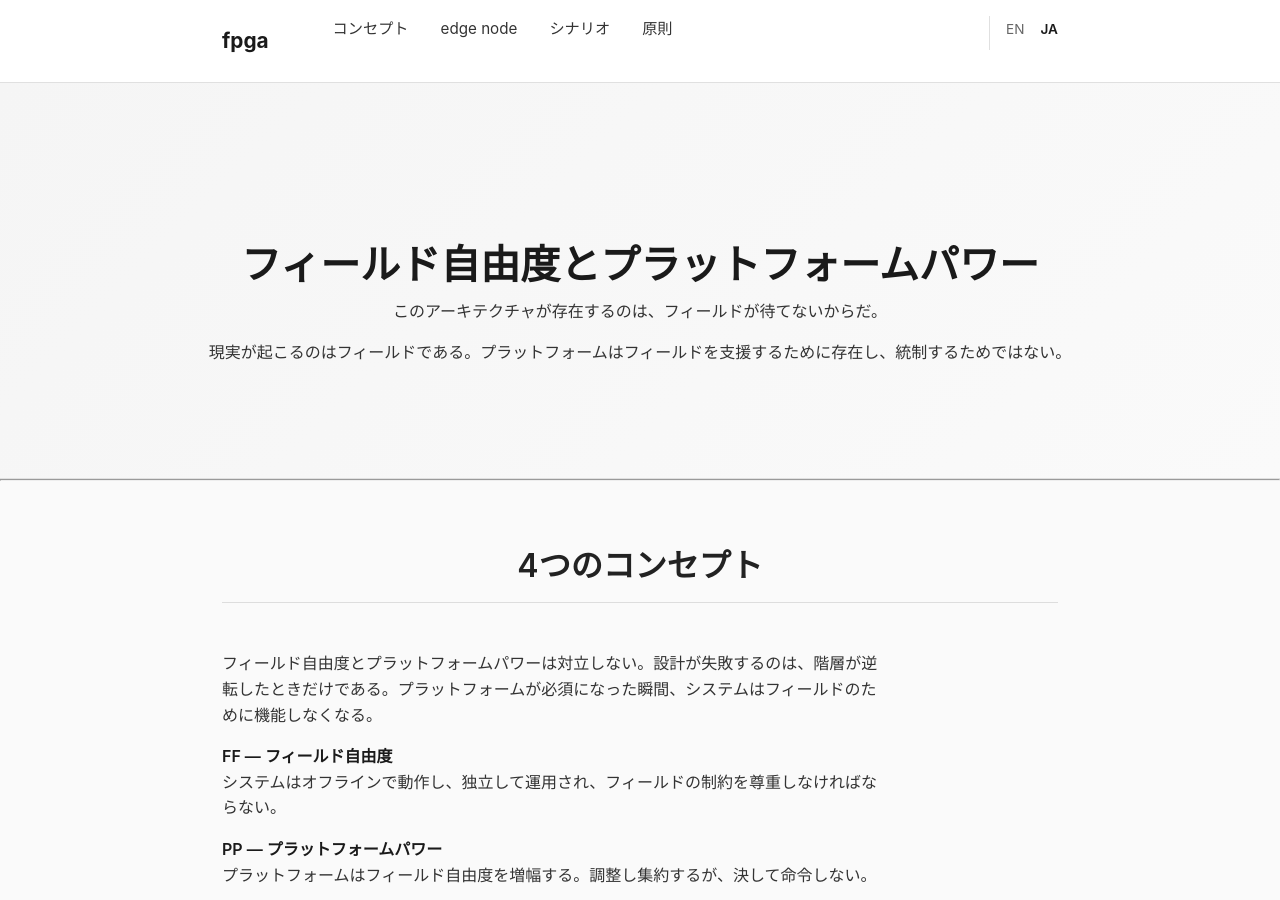
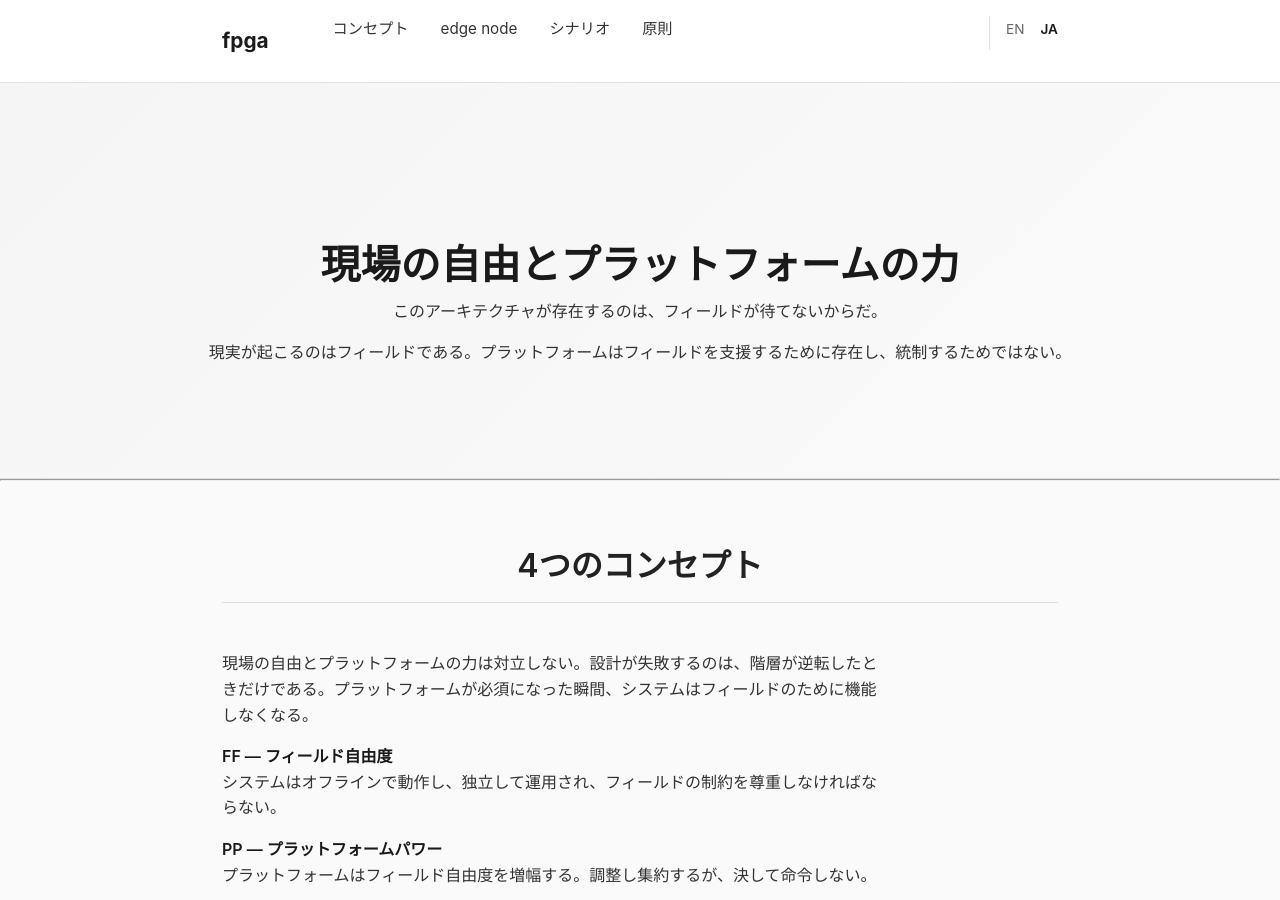
Before and after one commit to hfu/fpga, a Jekyll site: the page built from ja/index.md, in a window 1280 px wide and 900 px high. Built offline with Jekyll 4.4.1, drawn with Linux system fonts in a browser that asks for light colours.

Commit message:
Normalize JA fixed translation: use『現場の自由とプラットフォームの力』for site thesis across title, H1, and overview paragraph

```diff
--- a/ja/index.md
+++ b/ja/index.md
@@ -1,12 +1,12 @@
 ---
 layout: default
-title: フィールド自由度とプラットフォームパワー
+title: 現場の自由とプラットフォームの力
 lang: ja
 ---
 
 <section class="hero" aria-labelledby="main-heading" markdown="1">
 
-# フィールド自由度とプラットフォームパワー
+# 現場の自由とプラットフォームの力
 {: #main-heading}
 
 このアーキテクチャが存在するのは、フィールドが待てないからだ。
@@ -22,7 +22,7 @@ lang: ja
 ## 4つのコンセプト
 {: #concepts-heading}
 
-フィールド自由度とプラットフォームパワーは対立しない。設計が失敗するのは、階層が逆転したときだけである。プラットフォームが必須になった瞬間、システムはフィールドのために機能しなくなる。
+現場の自由とプラットフォームの力は対立しない。設計が失敗するのは、階層が逆転したときだけである。プラットフォームが必須になった瞬間、システムはフィールドのために機能しなくなる。
 
 **FF — フィールド自由度**
 システムはオフラインで動作し、独立して運用され、フィールドの制約を尊重しなければならない。
```
